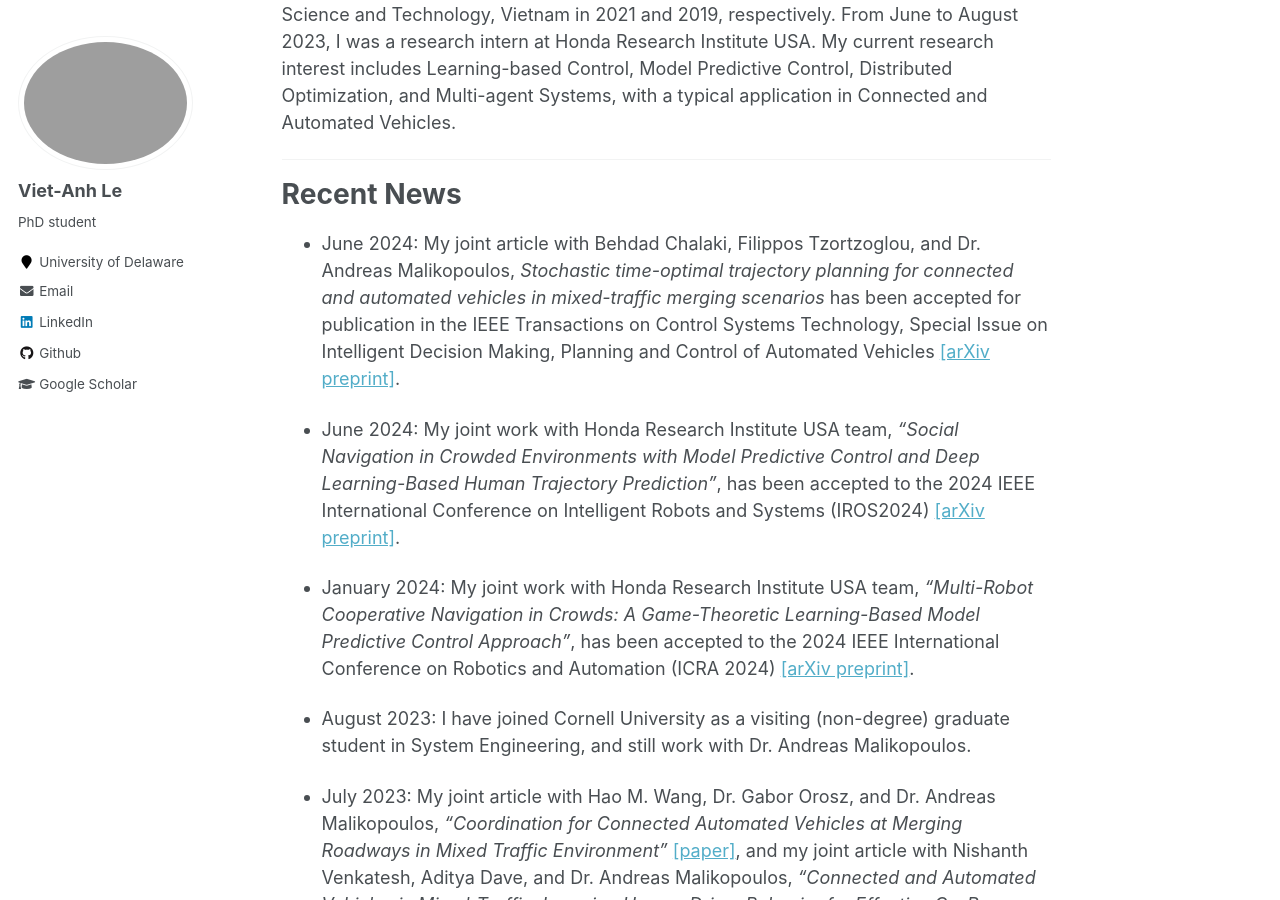
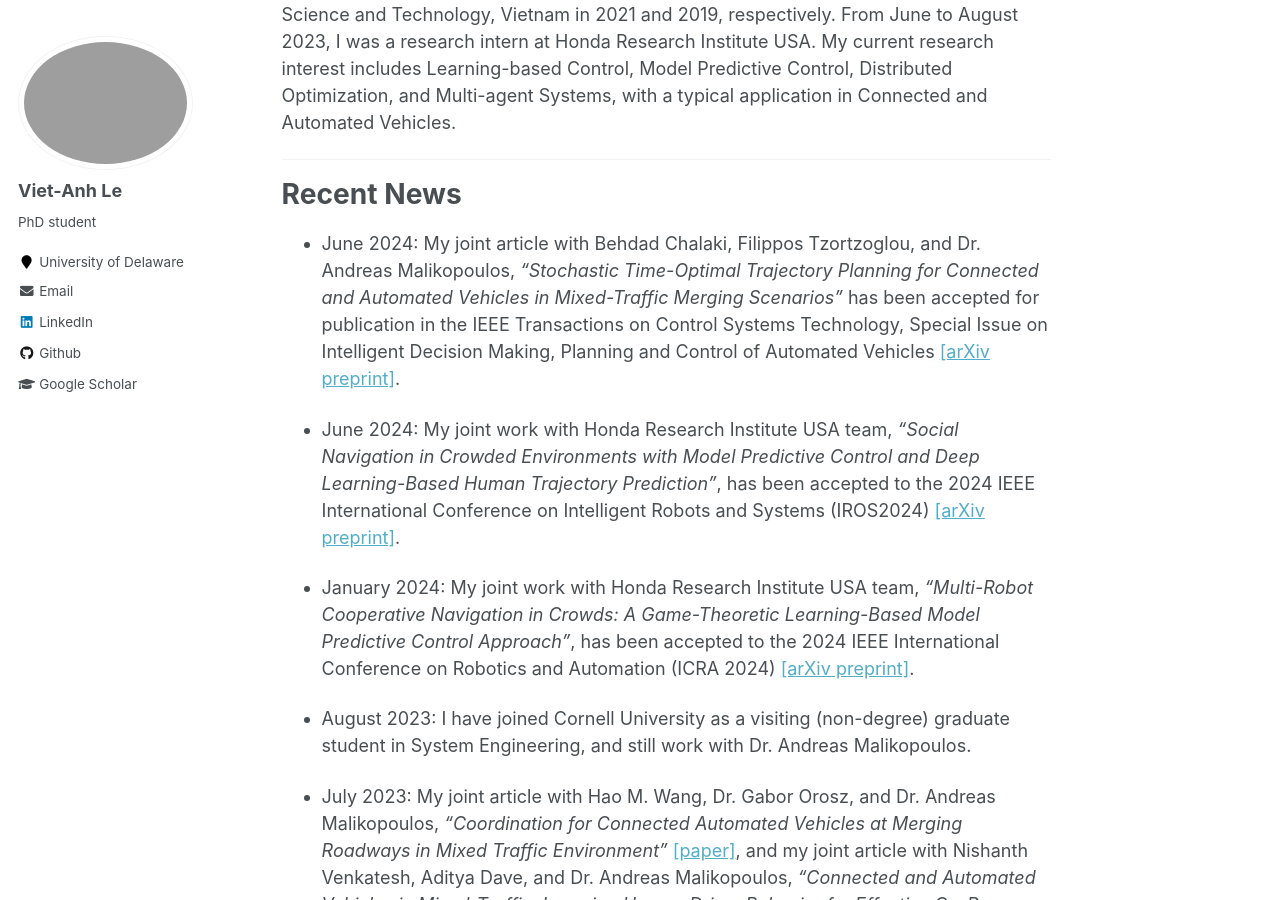
Before and after one commit to vietanhle0101/vietanhle0101.github.io, a Jekyll site: the page built from _pages/about.md, in a window 1280 px wide and 900 px high, scrolled down 708 px. Built offline with Jekyll 4.4.1, drawn with Linux system fonts in a browser that asks for light colours.

Commit message:
some papers

```diff
--- a/_pages/about.md
+++ b/_pages/about.md
@@ -20,7 +20,7 @@ My current research interest includes Learning-based Control, Model Predictive C
 
 # Recent News
 
-* June 2024: My joint article with Behdad Chalaki, Filippos Tzortzoglou, and Dr. Andreas Malikopoulos, <em>Stochastic time-optimal trajectory planning for connected and automated vehicles in mixed-traffic merging scenarios </em> has been accepted for publication in the IEEE Transactions on Control Systems Technology, Special Issue on Intelligent Decision Making, Planning and Control of Automated Vehicles [[arXiv preprint]](https://arxiv.org/abs/2311.00126/).
+* June 2024: My joint article with Behdad Chalaki, Filippos Tzortzoglou, and Dr. Andreas Malikopoulos, <em>"Stochastic Time-Optimal Trajectory Planning for Connected and Automated Vehicles in Mixed-Traffic Merging Scenarios"</em> has been accepted for publication in the IEEE Transactions on Control Systems Technology, Special Issue on Intelligent Decision Making, Planning and Control of Automated Vehicles [[arXiv preprint]](https://arxiv.org/abs/2311.00126/).
 
 * June 2024: My joint work with Honda Research Institute USA team, <em>"Social Navigation in Crowded Environments with Model Predictive Control and Deep Learning-Based Human Trajectory Prediction"</em>, has been accepted to the 2024 IEEE International Conference on Intelligent Robots and Systems (IROS2024) [[arXiv preprint]](https://arxiv.org/abs/2309.16838/).
 
```
